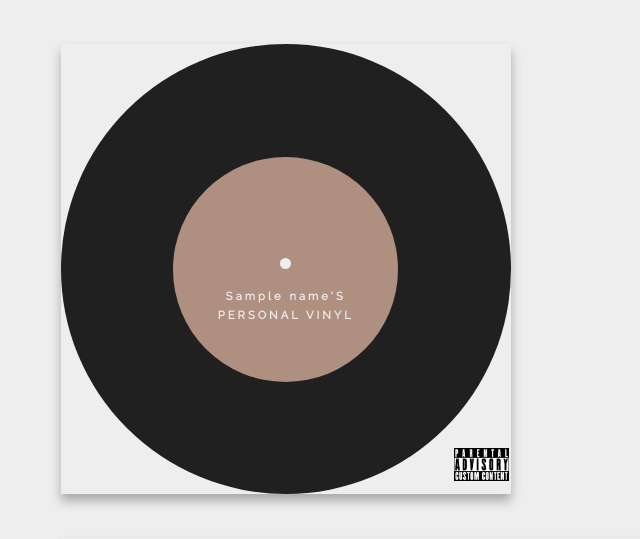
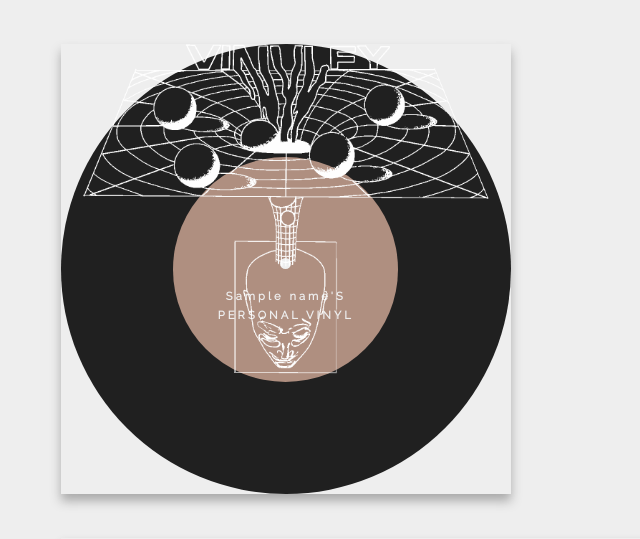
Before and after one commit to anvitaguptaa/spotify-visualizer, a Flask app: template templates/index.html in a window 1280 px wide. Shown: the top 539 px of the page, without its empty margins (0-640 px from the left). Run offline with Flask 2, Linux system fonts and the light colour scheme; the template is opened without the code that fills it: most values are stand-ins (such as "Sample title", 1, 10 or a date in 2020); parts of the project's set-up code (start-up, migrations or seed data) failed here and were passed over.

Commit message:
Cover design

```diff
--- a/static/style.css
+++ b/static/style.css
@@ -30,12 +30,20 @@ body {
 }
 
 .cover {
-    width: 450px;
-    height: 450px;
-    z-index: 2;
+  width: 450px;
+  height: 450px;
+  z-index: 2;
 }
 
-.cover-inner .advisory-img {
+.sketch {
+  display: block;
+  margin-left: auto;
+  margin-right: auto;
+  height: 95%;
+  width: 95%;
+}
+
+/* .cover-inner .advisory-img {
   padding-top: 66.5%;
   padding-left: 64%;
   justify-self: right;
@@ -44,7 +52,7 @@ body {
 
   height: 35%;
   width: 35%;
-}
+} */
 
 @media (min-width: 320px) {
   .large-cover {
@@ -131,7 +139,7 @@ body {
 
   transform: rotateY(180deg);
 }
-
+/*
 .large-cover-back-inner .advisory-img {
   padding-top: 165%;
   padding-left: 105%;
@@ -141,7 +149,7 @@ body {
 
   height: 50%;
   width: 50%;
-}
+} */
 
 .tracklist {
   text-align: center;
--- a/templates/index.html
+++ b/templates/index.html
@@ -8,8 +8,8 @@
         <div class="album albumVinyl">
             <div class="cover">
 				<div class="cover-inner">
-					<div class="advisory-img">
-						<img class="advisory-img" src="../static/imgs/advisory.png">
+					<div class="sketch">
+						<img class="sketch" src="../static/imgs/cover-white.png">
 					</div>
 				</div>
             </div>
@@ -46,9 +46,6 @@
 				</div>
 				<div class="large-cover-back">
 					<div class="large-cover-back-inner">
-						<div class="advisory-img">
-							<img class="advisory-img" src="../static/imgs/advisory.png">
-						</div>
 					</div>
 				</div>
 			</div>
```
Also changed, not shown: static/imgs/cover-black.png (added), static/imgs/cover-white.png (added).
